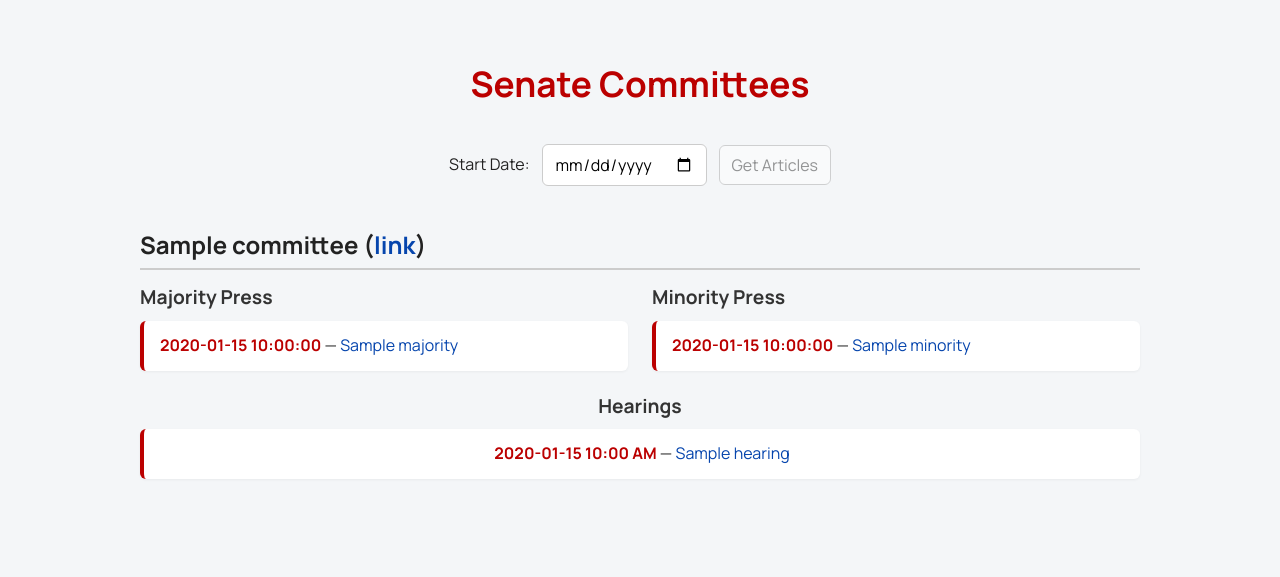
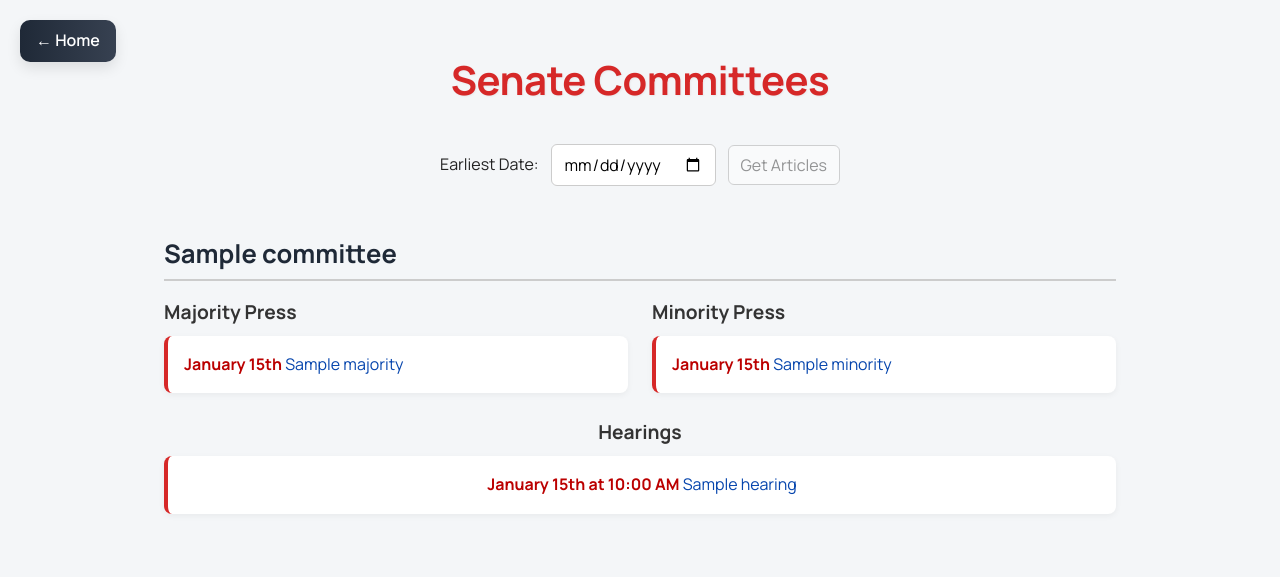
Before and after one commit to alay05/PolicyCrush, a Flask app: template templates/senate.html in a window 1280 px wide. Shown: the top 577 px of the page. Run offline with Flask 3, Linux system fonts and the light colour scheme; the template is opened without the code that fills it: most values are stand-ins (such as "Sample title", 1, 10 or a date in 2020).

Commit message:
UI improvements

```diff
--- a/app.py
+++ b/app.py
@@ -1,10 +1,18 @@
 from flask import Flask, render_template
+
+from routes.gmail import gmail
+from routes.news import news
 from routes.senate import senate
-from routes.gmail import gmail
+# from routes.house import house
+from routes.pretty_date import pretty_date
 
 app = Flask(__name__)
+
+app.register_blueprint(gmail)
+app.register_blueprint(news)
+#app.register_blueprint(house)
 app.register_blueprint(senate)
-app.register_blueprint(gmail)
+app.jinja_env.filters["pretty_date"] = pretty_date
 
 @app.route("/")
 def home():
--- a/routes/news.py
+++ b/routes/news.py
@@ -0,0 +1,50 @@
+from flask import Blueprint, render_template, request
+from datetime import datetime, timedelta
+
+from sources.news.cms_inov import fetch_cms_inov_articles
+from sources.news.cms import fetch_cms_articles
+from sources.news.crs import fetch_crs_articles
+from sources.news.fda import fetch_fda_articles
+from sources.news.fed_reg import fetch_federal_register_articles
+from sources.news.hhs import fetch_hhs_articles
+from sources.news.whitehouse import fetch_whitehouse_articles
+
+news = Blueprint("news", __name__)
+
+NEWS = {
+    "White House": fetch_whitehouse_articles,
+    "CMS": fetch_cms_articles,
+    "FDA": fetch_fda_articles,
+    "CRS": fetch_crs_articles,
+    "HHS": fetch_hhs_articles,
+    "Federal Register Public Inspection Desk": fetch_federal_register_articles,
+    "CMS Innovation Center": fetch_cms_inov_articles,
+}
+
+@news.route("/news", methods=["GET", "POST"])
+def news_view():
+    input_date = (datetime.today() - timedelta(days=3)).strftime("%Y-%m-%d")
+    start_date = None
+    error = None
+    articles = {}
+
+    if request.method == "POST":
+        input_date = request.form.get("start_date", "").strip()
+        if input_date:
+            try:
+                start_date = datetime.strptime(input_date, "%Y-%m-%d").date()
+            except ValueError:
+                error = "Invalid date."
+
+        if not error and start_date:
+            for name, fetch in NEWS.items():
+                try:
+                    payload = fetch(start_date)
+                    articles[name] = {
+                        "url": payload["url"],
+                        "items": payload["articles"]
+                    }
+                except Exception as e:
+                    print(f"Error fetching {name}: {e}")
+
+    return render_template("news.html", articles=articles, error=error, input_date=input_date)
--- /dev/null
+++ b/routes/pretty_date.py
@@ -0,0 +1,19 @@
+import platform
+
+def pretty_date(dt, show_time=False):
+    suffix = "th"
+    if dt.day in [1, 21, 31]:
+        suffix = "st"
+    elif dt.day in [2, 22]:
+        suffix = "nd"
+    elif dt.day in [3, 23]:
+        suffix = "rd"
+
+    base = f"{dt.strftime('%B')} {dt.day}{suffix}"
+
+    if show_time:
+        hour_fmt = "%-I" if platform.system() != "Windows" else "%#I"
+        time_str = dt.strftime(f"{hour_fmt}:%M %p")
+        return f"{base} at {time_str}"
+
+    return base
--- a/sources/news/cms.py
+++ b/sources/news/cms.py
@@ -35,4 +35,7 @@ def fetch_cms_articles(start_date=None):
             "date": pub_date.strftime("%Y-%m-%d")
         })
 
-    return results
+    return {
+        "url": url,
+        "articles": results,
+    }
--- a/sources/news/cms_inov.py
+++ b/sources/news/cms_inov.py
@@ -70,7 +70,10 @@ def fetch_cms_inov_articles(start_date=None):
             except Exception:
                 continue
 
-        return results
+        return {
+            "url": url,
+            "articles": results,
+        }
 
     finally:
         driver.quit()
--- a/sources/news/fda.py
+++ b/sources/news/fda.py
@@ -37,4 +37,7 @@ def fetch_fda_articles(start_date=None):
             "date": pub_date.strftime("%Y-%m-%d")
         })
 
-    return results
+    return {
+        "url": url,
+        "articles": results,
+    }
--- a/sources/news/fed_reg.py
+++ b/sources/news/fed_reg.py
@@ -4,6 +4,7 @@ from datetime import datetime
 
 def fetch_federal_register_articles(start_date=None):
     results = []
+    public_url = "https://www.federalregister.gov/public-inspection/"
     url = "https://www.federalregister.gov/public-inspection/search?conditions%5Bagencies%5D%5B%5D=agency-for-healthcare-research-and-quality&conditions%5Bagencies%5D%5B%5D=centers-for-medicare-medicaid-services&conditions%5Bagencies%5D%5B%5D=children-and-families-administration&conditions%5Bagencies%5D%5B%5D=defense-department&conditions%5Bagencies%5D%5B%5D=drug-enforcement-administration&conditions%5Bagencies%5D%5B%5D=employment-standards-administration&conditions%5Bagencies%5D%5B%5D=food-and-drug-administration&conditions%5Bagencies%5D%5B%5D=health-and-human-services-department&conditions%5Bagencies%5D%5B%5D=health-resources-and-services-administration&conditions%5Bagencies%5D%5B%5D=internal-revenue-service&conditions%5Bagencies%5D%5B%5D=justice-department&conditions%5Bagencies%5D%5B%5D=national-institutes-of-health&conditions%5Bagencies%5D%5B%5D=occupational-safety-and-health-administration&conditions%5Bagencies%5D%5B%5D=substance-abuse-and-mental-health-services-administration&conditions%5Bagencies%5D%5B%5D=treasury-department&conditions%5Bagencies%5D%5B%5D=centers-for-disease-control-and-prevention"
 
     response = requests.get(url, headers={
@@ -49,4 +50,7 @@ def fetch_federal_register_articles(start_date=None):
         except Exception as e:
             continue
 
-    return results
+    return {
+        "url": public_url,
+        "articles": results,
+    }
--- a/sources/news/hhs.py
+++ b/sources/news/hhs.py
@@ -57,7 +57,10 @@ def fetch_hhs_articles(start_date=None):
             except Exception as e:
                 continue
 
-        return results
+        return {
+            "url": url,
+            "articles": results,
+        }
 
     finally:
         driver.quit()
--- a/sources/news/whitehouse.py
+++ b/sources/news/whitehouse.py
@@ -43,4 +43,7 @@ def fetch_whitehouse_articles(start_date=None):
 
         page += 1
 
-    return results
+    return {
+        "url": url,
+        "articles": results,
+    }
--- a/static/style.css
+++ b/static/style.css
@@ -1,12 +1,15 @@
 @import url("https://fonts.googleapis.com/css2?family=Manrope:wght@400;600;700&display=swap");
 
 * {
+  box-sizing: border-box;
   font-family: 'Manrope', sans-serif;
+  margin: 0;
+  padding: 0;
 }
 
 body {
   background-color: #f4f6f8;
-  padding: 2rem 1rem;
+  padding: 3rem 1.5rem;
   max-width: 1000px;
   margin: auto;
   line-height: 1.6;
@@ -15,10 +18,22 @@ body {
 }
 
 h1 {
-  color: #b00;
+  color: #d62828;
   text-align: center;
   margin-bottom: 2rem;
-  font-size: 2.2rem;
+  font-size: 2.5rem;
+  font-weight: 700;
+  letter-spacing: -0.5px;
+  text-shadow: 1px 1px 2px rgba(0,0,0,0.05);
+}
+
+.subtitle {
+  text-align: center;
+  color: #555;
+  font-size: 1.2rem;
+  margin-top: -0.5rem;
+  margin-bottom: 2.5rem;
+  opacity: 0.85;
 }
 
 .nav-buttons {
@@ -26,23 +41,48 @@ h1 {
   justify-content: center;
   flex-wrap: wrap;
   gap: 25px;
+  margin-bottom: 3rem;
 }
 
 .nav-buttons a button {
   font-size: 1.1em;
-  padding: 13px 30px;
+  padding: 15px 36px;
   border: none;
-  border-radius: 20px;
-  background-color: #1f2937;
+  border-radius: 9999px;
+  background: linear-gradient(to right, #1f2937, #374151);
   color: #fff;
-  box-shadow: 0 4px 12px rgba(0, 0, 0, 0.1);
+  box-shadow: 0 6px 14px rgba(0, 0, 0, 0.1);
   cursor: pointer;
-  transition: all 0.25s ease;
+  transition: all 0.25s ease-in-out;
 }
 
 .nav-buttons a button:hover {
-  background-color: #374151;
+  background: linear-gradient(to right, #374151, #4b5563);
   transform: translateY(-3px);
+  box-shadow: 0 8px 20px rgba(0, 0, 0, 0.12);
+}
+
+.home-button {
+  position: absolute;
+  top: 20px;
+  left: 20px;
+  z-index: 999;
+  font-size: 1rem;
+  font-weight: 600;
+  color: #fff;
+  background: linear-gradient(to right, #1f2937, #374151);
+  padding: 8px 16px;
+  border-radius: 10px;
+  text-decoration: none !important;
+  box-shadow: 0 6px 14px rgba(0, 0, 0, 0.1);
+  transition: all 0.25s ease-in-out;
+}
+
+.home-button:hover {
+  background: linear-gradient(to right, #374151, #4b5563);
+  transform: translateY(-2px);
+  color: #fff !important;
+  text-decoration: none !important;
 }
 
 form {
@@ -80,14 +120,15 @@ button:disabled {
 }
 
 .committee {
-  margin-top: 2.5rem;
+  margin-top: 3rem;
 }
 
-.committee h2 {
-  font-size: 1.5rem;
-  margin-bottom: 0.25rem;
+h2 {
+  font-size: 1.6rem;
+  margin-bottom: 0.5rem;
   border-bottom: 2px solid #ccc;
   padding-bottom: 0.25rem;
+  color: #1f2937;
 }
 
 .columns {
@@ -111,15 +152,25 @@ button:disabled {
 
 .article, .hearing {
   background-color: #fff;
-  border-left: 4px solid #b00;
-  padding: 0.75rem 1rem;
-  border-radius: 6px;
-  margin-bottom: 0.75rem;
-  box-shadow: 0 1px 3px rgba(0,0,0,0.05);
+  border-left: 4px solid #d62828;
+  padding: 1rem;
+  border-radius: 8px;
+  margin-bottom: 1rem;
+  box-shadow: 0 2px 6px rgba(0,0,0,0.05);
 }
 
 .date {
   font-weight: bold;
+  color: #b00;
+}
+
+h2 a {
+  color: inherit;
+  text-decoration: none;
+}
+
+h2 a:hover {
+  text-decoration: none;
   color: #b00;
 }
 
--- a/templates/senate.html
+++ b/templates/senate.html
@@ -7,13 +7,18 @@
   <link rel="stylesheet" href="{{ url_for('static', filename='style.css') }}">
 </head>
 <body>
+  <a href="/" class="home-button">← Home</a>
   <h1>Senate Committees</h1>
 
   <form method="POST">
-    <label for="start_date">Start Date:</label>
+    <label for="start_date">Earliest Date:</label>
     <input type="date" name="start_date" id="start_date" value="{{ input_date }}">
     <button type="submit" id="submit-btn" disabled>Get Articles</button>
   </form>
+
+  <div id="loading-bar-container">
+    <div class="loading-bar"></div>
+  </div>
 
   {% if error %}
     <p style="color: red;">{{ error }}</p>
@@ -22,7 +27,7 @@
   {% if committees %}
     {% for committee, data in committees.items() %}
       <div class="committee">
-        <h2>{{ committee }} (<a href="{{ data.url }}" target="_blank">link</a>)</h2>
+        <h2><a href="{{ data.url }}" target="_blank">{{ committee }}</a></h2>
 
         <div class="columns">
           <div class="column">
@@ -30,7 +35,7 @@
             {% if data.majority %}
               {% for a in data.majority %}
                 <div class="article">
-                  <span class="date">{{ a.date }}</span> —
+                  <span class="date">{{ a.date | pretty_date }}</span>
                   <a href="{{ a.url }}" target="_blank">{{ a.title }}</a>
                 </div>
               {% endfor %}
@@ -44,7 +49,7 @@
             {% if data.minority %}
               {% for a in data.minority %}
                 <div class="article">
-                  <span class="date">{{ a.date }}</span> —
+                  <span class="date">{{ a.date | pretty_date }}</span>
                   <a href="{{ a.url }}" target="_blank">{{ a.title }}</a>
                 </div>
               {% endfor %}
@@ -61,7 +66,7 @@
               <div class="column" style="flex: 1 1 70%;">
                 {% for h in data.hearing %}
                   <div class="hearing">
-                    <span class="date">{{ h.date.strftime("%Y-%m-%d %I:%M %p") }}</span> —
+                    <span class="date">{{ h.date | pretty_date(true) }}</span>
                     <a href="{{ h.url }}" target="_blank">{{ h.title }}</a>
                   </div>
                 {% endfor %}
@@ -77,6 +82,8 @@
   <script>
     const dateInput = document.getElementById("start_date");
     const submitBtn = document.getElementById("submit-btn");
+    const form = document.querySelector("form");
+    const loadingBar = document.getElementById("loading-bar-container");
 
     function toggleSubmit() {
       submitBtn.disabled = !dateInput.value;
@@ -84,6 +91,10 @@
 
     toggleSubmit();
     dateInput.addEventListener("input", toggleSubmit);
+
+    form.addEventListener("submit", () => {
+      loadingBar.style.display = "block";
+    });
   </script>
 </body>
 </html>
```
Also changed, not shown: other parts of static/style.css (+53 -2 lines), routes/gmail.py (+7 -2 lines), sources/messages.py (+31 -5 lines), sources/news/crs.py (+5 -2 lines), templates/gmail.html (+23 -3 lines), templates/index.html (+10 -1 lines), templates/news.html (+15 -4 lines), static/logo.png (added), 1 other file.
